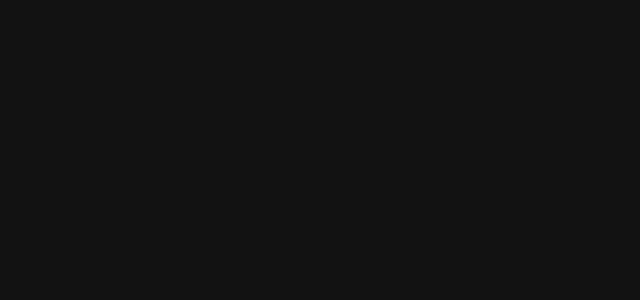
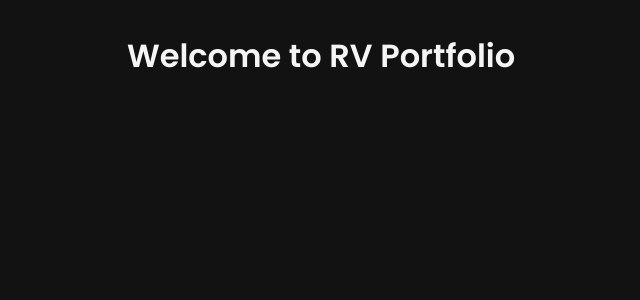
Before and after one commit to RVMaximus/rv-portfolio, a React (Vite) app: page / in a window 1280 px wide. Shown: the top 300 px of the page, without its empty margins (319-959 px from the left). Built offline with nearby package versions, Linux system fonts and the light colour scheme.

Commit message:
Landpage added

```diff
--- a/src/App.tsx
+++ b/src/App.tsx
@@ -1,7 +1,11 @@
 import "./App.css";
 
 function App() {
-  return <></>;
+  return (
+    <>
+      <h1>Welcome to RV Portfolio</h1>
+    </>
+  );
 }
 
 export default App;
```
